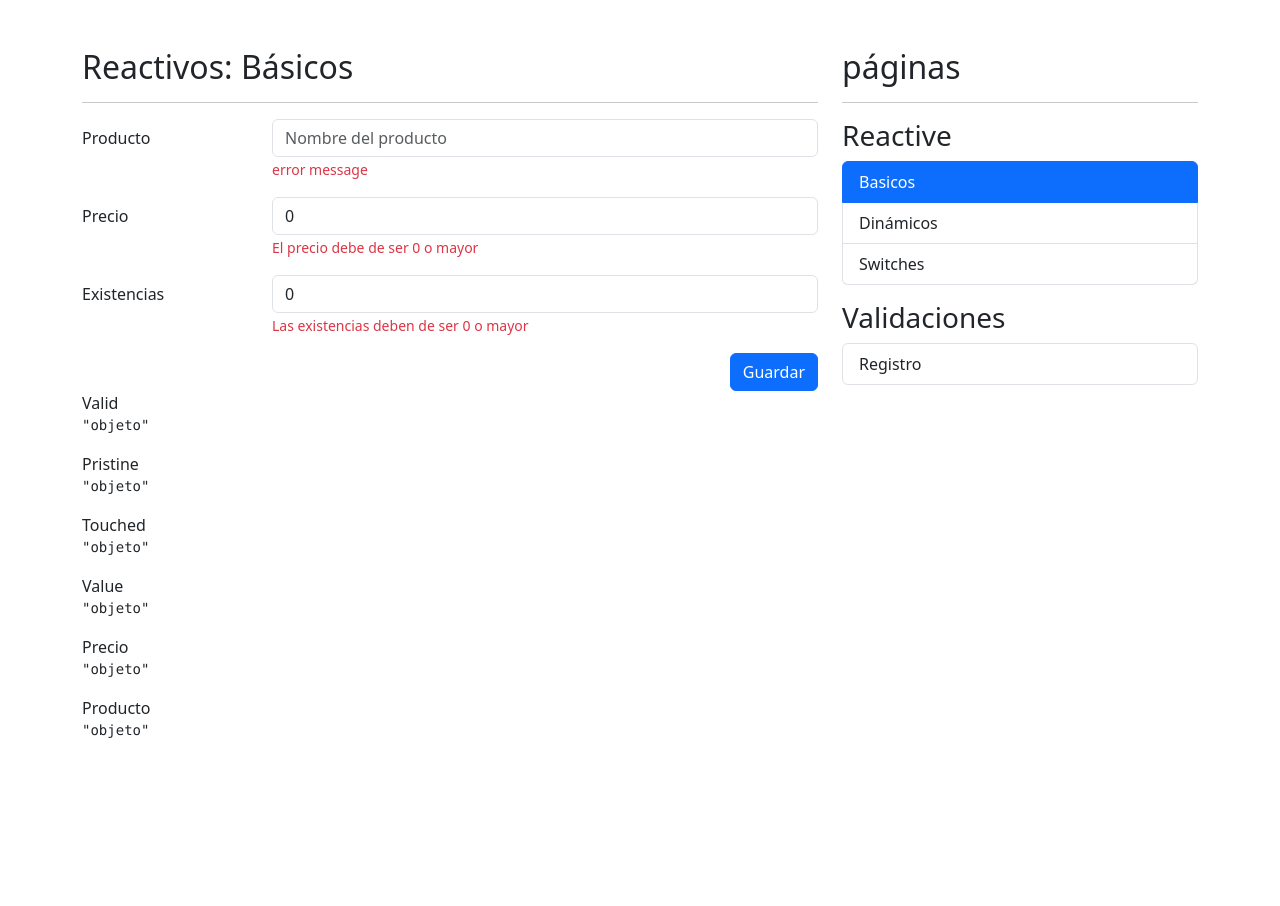
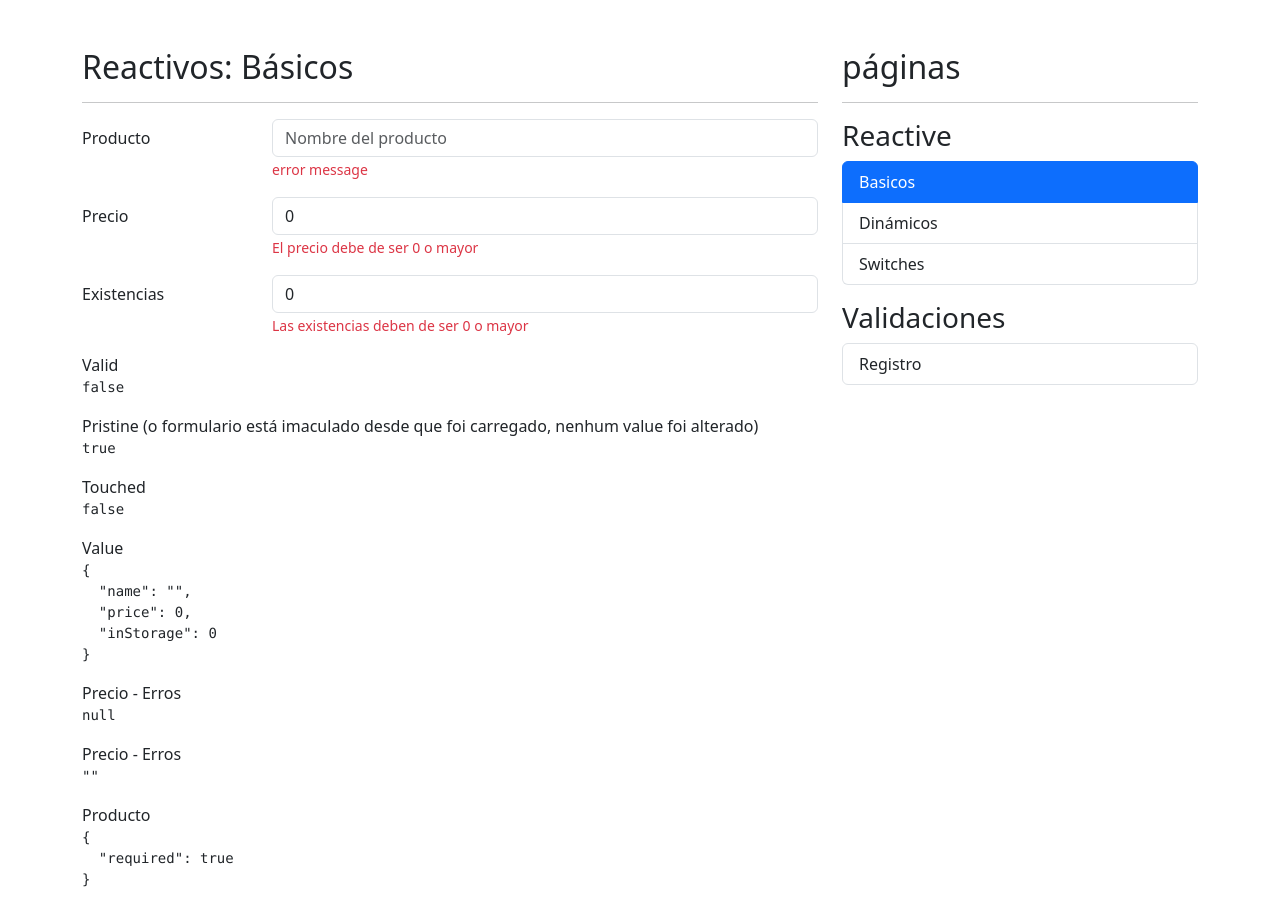
Before and after one commit to JotaPrimo/formsApp, an Angular app: page /reactive/basic in a window 1280 px wide. Before the commit the page ends 800 px from the top, so only its background shows below. Built offline with nearby package versions, Linux system fonts and the light colour scheme.

Commit message:
238. Forms Validator - Validador incluído en Angular

```diff
--- a/src/app/reactive/pages/basic-page/basic-page.component.html
+++ b/src/app/reactive/pages/basic-page/basic-page.component.html
@@ -4,17 +4,14 @@
 <div class="row">
   <div class="col">
 
-        <form [formGroup]="myForm"(ngSubmit)="onSave()" autocomplete="off">
+    <form [formGroup]="myForm" (ngSubmit)="onSave()" autocomplete="off">
 
       <!-- Campo de producto -->
       <div class="mb-3 row">
         <label class="col-sm-3 col-form-label">Producto</label>
         <div class="col-sm-9">
 
-                    <input type="text"
-                           class="form-control"
-                           formControlName="name"
-                           placeholder="Nombre del producto">
+          <input type="text" class="form-control" formControlName="name" placeholder="Nombre del producto">
 
           <span class="form-text text-danger">
             <!-- Debe de ser de 3 letras -->
@@ -27,10 +24,7 @@
       <div class="mb-3 row">
         <label class="col-sm-3 col-form-label">Precio</label>
         <div class="col-sm-9">
-                    <input type="number"
-                           class="form-control"
-                           formControlName="price"
-                           placeholder="Precio del producto">
+          <input type="number" class="form-control" formControlName="price" placeholder="Precio del producto">
           <span class="form-text text-danger">
             El precio debe de ser 0 o mayor
           </span>
@@ -41,10 +35,7 @@
       <div class="mb-3 row">
         <label class="col-sm-3 col-form-label">Existencias</label>
         <div class="col-sm-9">
-                    <input type="number"
-                           class="form-control"
-                           formControlName="inStorage"
-                           placeholder="Existencias del producto">
+          <input type="number" class="form-control" formControlName="inStorage" placeholder="Existencias del producto">
 
           <span class="form-text text-danger">
             Las existencias deben de ser 0 o mayor
@@ -55,14 +46,11 @@
 
       <div class="row">
         <div class="col">
-                    <button type="submit"
-                            class="btn btn-primary float-end">
+          <button type="submit" *ngIf="myForm.valid && !myForm.pristine" class="btn btn-primary float-end">
             Guardar
           </button>
         </div>
       </div>
-
-
 
     </form>
 
@@ -76,21 +64,24 @@
   <div class="col">
 
     <span>Valid</span>
-        <pre>{{ 'objeto' | json }}</pre>
+    <pre>{{ myForm.valid| json }}</pre>
 
-        <span>Pristine</span>
-        <pre>{{ 'objeto' | json }}</pre>
+    <span>Pristine (o formulario está imaculado desde que foi carregado, nenhum value foi alterado)</span>
+    <pre>{{ myForm.pristine| json }}</pre>
 
     <span>Touched</span>
-        <pre>{{ 'objeto' | json }}</pre>
+    <pre>{{ myForm.touched| json }}</pre>
 
     <span>Value</span>
-        <pre>{{ 'objeto' | json }}</pre>
+    <pre>{{ myForm.value| json }}</pre>
 
-        <span>Precio</span>
-        <pre>{{ 'objeto' | json }}</pre>
+    <span>Precio - Erros </span>
+    <pre>{{ myForm.controls['price'].errors | json }}</pre>
+
+    <span>Precio - Erros </span>
+    <pre>{{ myForm.controls['name'].value | json }}</pre>
 
     <span>Producto</span>
-        <pre>{{ 'objeto' | json }}</pre>
+    <pre>{{ myForm.controls['name'].errors | json }}</pre>
   </div>
 </div>
--- a/src/app/reactive/pages/basic-page/basic-page.component.ts
+++ b/src/app/reactive/pages/basic-page/basic-page.component.ts
@@ -1,5 +1,5 @@
 import { Component } from '@angular/core';
-import { FormControl, FormGroup, FormBuilder } from '@angular/forms';
+import { FormControl, FormGroup, FormBuilder, Validators } from '@angular/forms';
 
 @Component({
   templateUrl: './basic-page.component.html',
@@ -15,14 +15,15 @@ export class BasicPageComponent {
 
   // mais organizado
   public myForm: FormGroup = this.fb.group({
-    name: [''],
-    price: [0],
-    inStorage: [0],
+    name: [ '', [ Validators.required, Validators.minLength(3) ] ],
+    price: [ 0 , [ Validators.required, Validators.min(0) ] ],
+    inStorage: [0, [ Validators.required, Validators.min(0) ]],
   });
 
   constructor(private fb: FormBuilder) {}
 
   onSave(): void {
+    if ( this.myForm.invalid ) return;
     console.log(this.myForm.value);
   }
 
```
Lines whose indentation alone changed are shown as unchanged.
